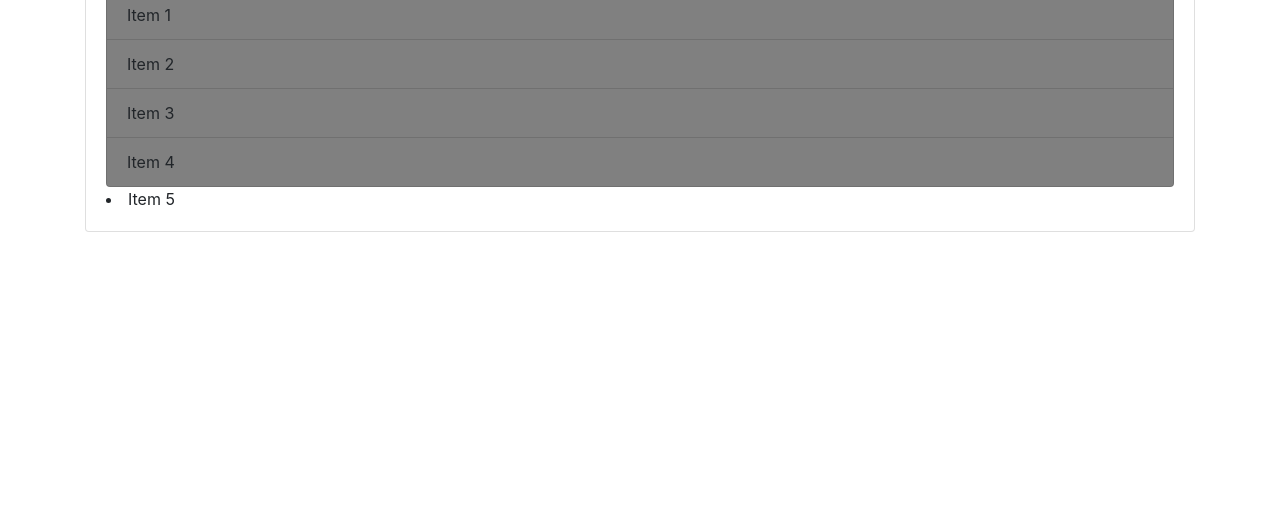
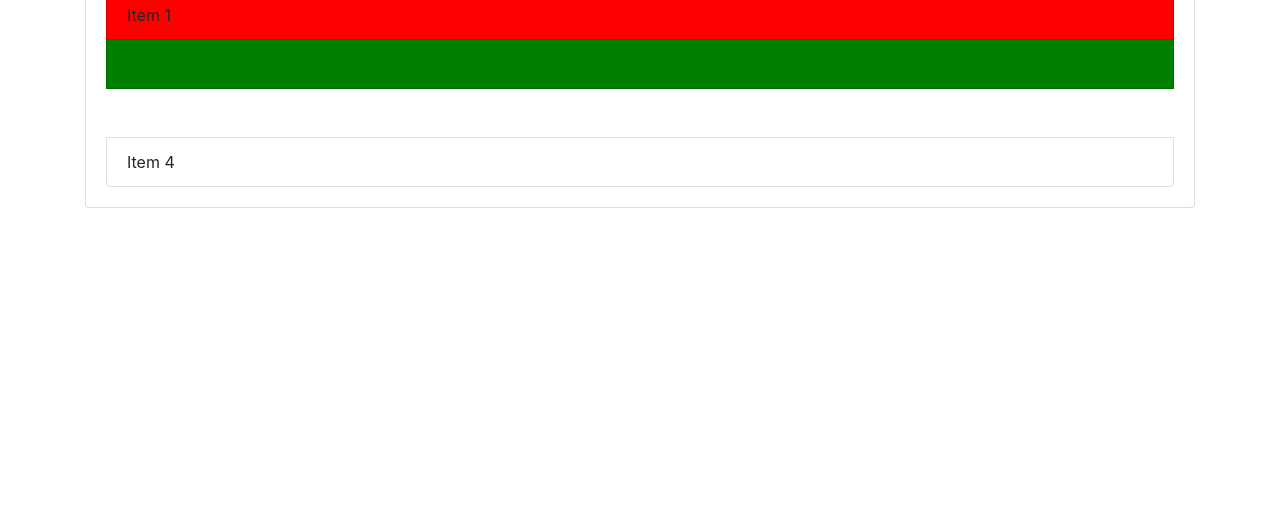
Before and after one commit to mohitkg01/sharpnerproject, a plain HTML site: page second/index.html in a window 1280 px wide. Shown: the part 287-800 px from the top of the page. Drawn offline with nearby package versions, Linux system fonts and the light colour scheme.

Commit message:
adding element by qureyselector and queryselectorall

```diff
--- a/second/dom.js
+++ b/second/dom.js
@@ -57,7 +57,42 @@
 
 
 //getelement by  class name
-var items=document.getElementsByClassName('list-group-item');
-for(var i=0;i<items.length;i++){
-    items[i].style.backgroundColor='grey';
+// var items=document.getElementsByClassName('list-group-item');
+// for(var i=0;i<items.length;i++){
+//     items[i].style.backgroundColor='grey';
+// }
+
+// // Querey selector
+// var header=document.querySelector('#main-header');
+// //console.log(header);
+// header.style.borderBottom='solid 4px blue';
+
+// var input=document.querySelector('input');
+// input.value='Hello World';
+
+// var submit=document.querySelector('input[type="submit"]');
+// submit.value="hello";
+
+// var item=document.querySelector('.list-group-item');
+// item.style.color='yellow';
+
+// var lastItem=document.querySelector('.list-group-item:last-child');
+// lastItem.style.color="red";
+
+ var scndItem=document.querySelector('.list-group-item:nth-child(2)');
+ scndItem.style.backgroundColor="green";
+ var thrdItem=document.querySelector('.list-group-item:nth-child(3)');
+ thrdItem.style.visibility='hidden';
+
+//querySelector All
+// var title=document.querySelectorAll('.title');
+// console.log(title);
+// title[0].textContent='hello';
+
+var scdchild=document.querySelectorAll('li');
+scdchild[1].style.color='green';
+var odd=document.querySelectorAll('li:nth-child(odd)');
+
+for(var i=0;i<odd.length;i++){
+    odd[i].style.backgroundColor="red";
 }
--- a/second/index.html
+++ b/second/index.html
@@ -27,7 +27,7 @@
       <li class="list-group-item">Item 3</li>
       <li class="list-group-item">Item 4</li>
     </ul>
-    <li>Item 5</li>
+
    </div>
   </div>
 <script src="dom.js"></script>
```
